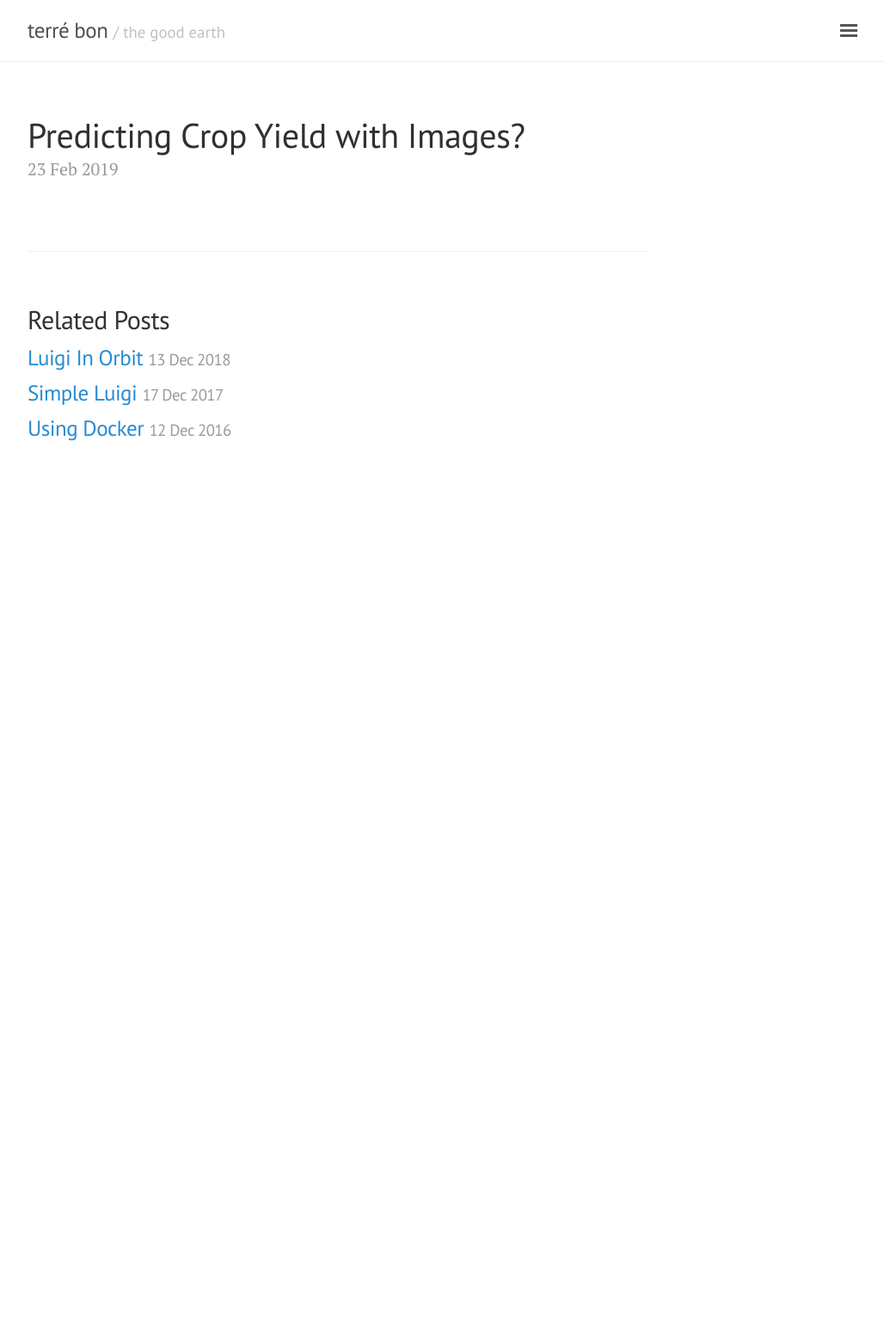
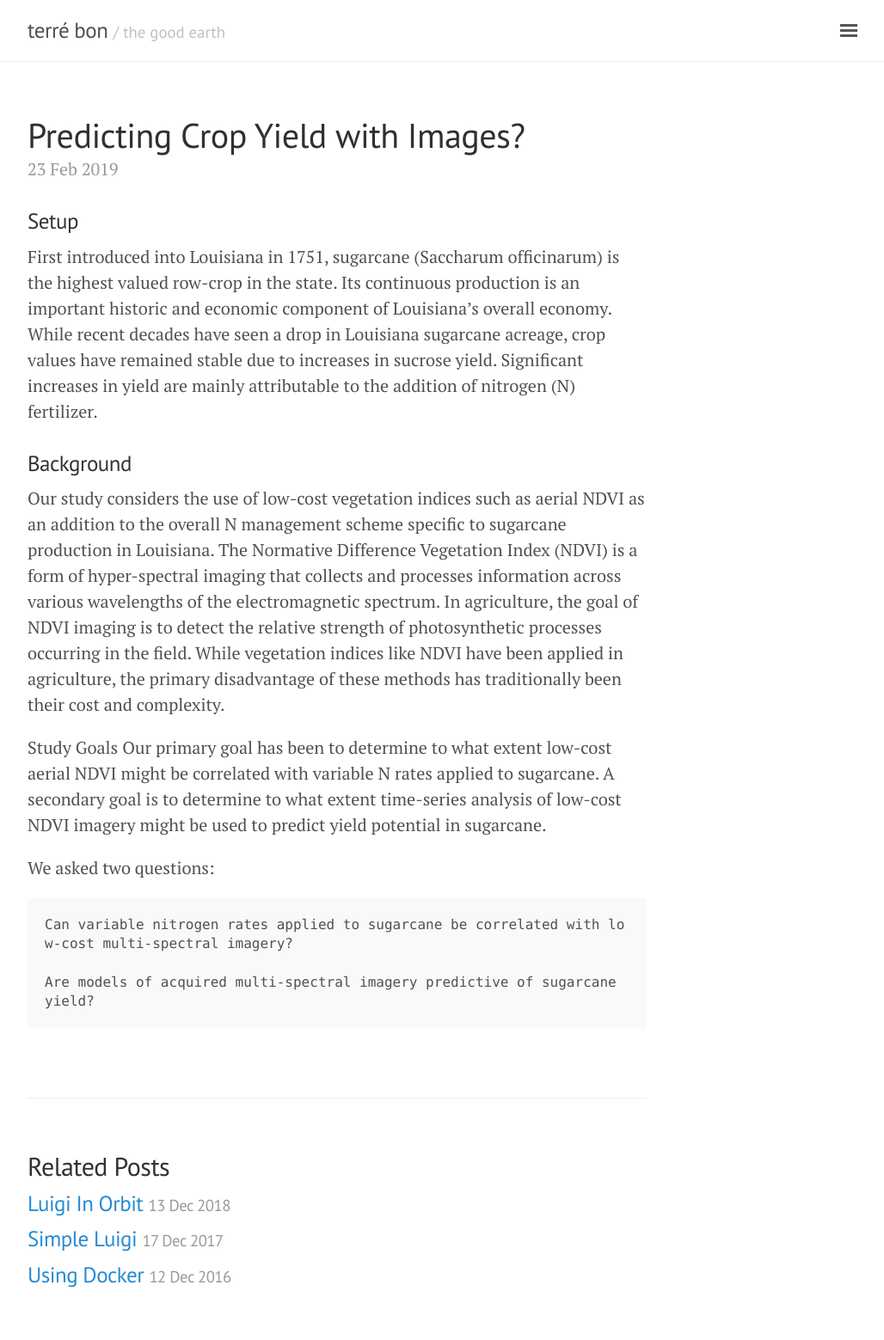
Before and after one commit to geraldmc/geraldmc.github.io, a Jekyll site: the page built from _posts/2019-02-23-predicting-yield-1.md, in a window 1280 px wide. Shown: the whole page at 86% size, without its empty margins (248-1276 px from the left). Built offline with Jekyll 4.4.1, drawn with Linux system fonts in a browser that asks for light colours; before the commit the page ends 900 px from its top, so only the background shows below that.

```diff
--- a/_posts/2019-02-23-predicting-yield-1.md
+++ b/_posts/2019-02-23-predicting-yield-1.md
@@ -2,3 +2,21 @@
 layout: post
 title: Predicting Crop Yield with Images?
 ---
+
+### Setup
+
+First introduced into Louisiana in 1751, sugarcane (Saccharum officinarum) is the highest valued row-crop in the state. Its continuous production is an important historic and economic component of Louisiana’s overall economy. While recent decades have seen a drop in Louisiana sugarcane acreage, crop values have remained stable due to increases in sucrose yield. Significant increases in yield are mainly attributable to the addition of nitrogen (N) fertilizer.
+
+### Background
+
+Our study considers the use of low-cost vegetation indices such as aerial NDVI as an addition to the overall N management scheme specific to sugarcane production in Louisiana. The Normative Difference Vegetation Index (NDVI) is a form of hyper-spectral imaging that collects and processes information across various wavelengths of the electromagnetic spectrum. In agriculture, the goal of NDVI imaging is to detect the relative strength of photosynthetic processes occurring in the field. While vegetation indices like NDVI have been applied in agriculture, the primary disadvantage of these methods has traditionally been their cost and complexity.
+
+
+Study Goals
+Our primary goal has been to determine to what extent low-cost aerial NDVI might be correlated with variable N rates applied to sugarcane. A secondary goal is to determine to what extent time-series analysis of low-cost NDVI imagery might be used to predict yield potential in sugarcane.
+
+We asked two questions:
+
+    Can variable nitrogen rates applied to sugarcane be correlated with low-cost multi-spectral imagery?
+
+    Are models of acquired multi-spectral imagery predictive of sugarcane yield?
```
